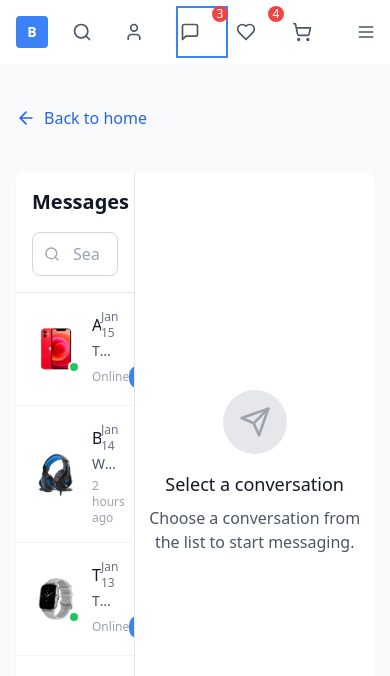
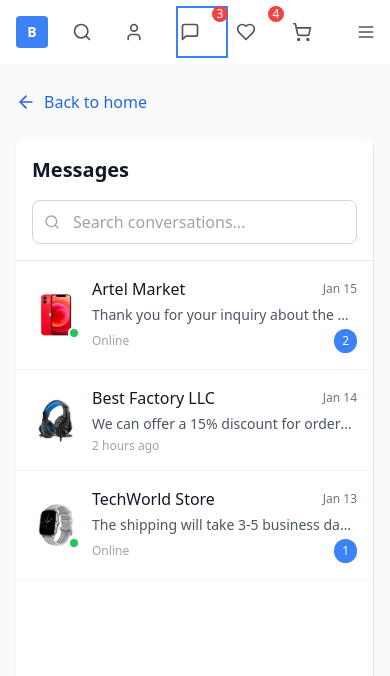
Before and after one commit to Hammad-i220628/ecommerce-fullstack-design, a React (Vite) app: page / in a window 390 px wide. Both pictures are taken after a click on the button "Messages". Shown: the top 676 px of the page. Built offline with nearby package versions, Linux system fonts and the light colour scheme.

Commit message:
Fix MessagesPage Mobile Responsiveness

```diff
--- a/src/pages/MessagesPage.tsx
+++ b/src/pages/MessagesPage.tsx
@@ -1,5 +1,5 @@
 import React, { useState } from 'react';
-import { ArrowLeft, Send, Search, MoreVertical, Phone, Video } from 'lucide-react';
+import { ArrowLeft, Send, Search, MoreVertical, Phone, Video, Menu, X } from 'lucide-react';
 import { useApp } from '../context/AppContext';
 
 interface MessagesPageProps {
@@ -11,6 +11,7 @@ const MessagesPage: React.FC<MessagesPageProps> = ({ onBackToHome }) => {
   const [selectedConversation, setSelectedConversation] = useState<string | null>(null);
   const [newMessage, setNewMessage] = useState('');
   const [searchQuery, setSearchQuery] = useState('');
+  const [showConversationsList, setShowConversationsList] = useState(true);
 
   // Mock conversations data
   const conversations = [
@@ -150,6 +151,19 @@ const MessagesPage: React.FC<MessagesPageProps> = ({ onBackToHome }) => {
     }
   };
 
+  const handleConversationSelect = (conversationId: string) => {
+    setSelectedConversation(conversationId);
+    // On mobile, hide conversations list when a conversation is selected
+    if (window.innerWidth < 1024) {
+      setShowConversationsList(false);
+    }
+  };
+
+  const handleBackToConversations = () => {
+    setShowConversationsList(true);
+    setSelectedConversation(null);
+  };
+
   const formatTime = (date: Date) => {
     return date.toLocaleTimeString('en-US', {
       hour: '2-digit',
@@ -174,8 +188,9 @@ const MessagesPage: React.FC<MessagesPageProps> = ({ onBackToHome }) => {
 
   return (
     <div className="min-h-screen bg-gray-50">
-      <div className="max-w-7xl mx-auto px-4 sm:px-6 lg:px-8 py-8">
-        <div className="flex items-center mb-8">
+      <div className="max-w-7xl mx-auto px-4 sm:px-6 lg:px-8 py-4 lg:py-8">
+        {/* Mobile Header */}
+        <div className="flex items-center justify-between mb-4 lg:mb-8">
           <button
             onClick={onBackToHome}
             className="flex items-center space-x-2 text-blue-600 hover:text-blue-800"
@@ -183,12 +198,25 @@ const MessagesPage: React.FC<MessagesPageProps> = ({ onBackToHome }) => {
             <ArrowLeft className="w-5 h-5" />
             <span>Back to home</span>
           </button>
+
+          {/* Mobile conversation toggle */}
+          {selectedConv && !showConversationsList && (
+            <button
+              onClick={handleBackToConversations}
+              className="lg:hidden flex items-center space-x-2 text-blue-600 hover:text-blue-800"
+            >
+              <Menu className="w-5 h-5" />
+              <span>Conversations</span>
+            </button>
+          )}
         </div>
 
-        <div className="bg-white rounded-lg shadow-sm overflow-hidden" style={{ height: '600px' }}>
+        <div className="bg-white rounded-lg shadow-sm overflow-hidden" style={{ height: 'calc(100vh - 200px)', minHeight: '500px' }}>
           <div className="flex h-full">
             {/* Conversations List */}
-            <div className="w-1/3 border-r border-gray-200 flex flex-col">
+            <div className={`${
+              showConversationsList ? 'flex' : 'hidden'
+            } lg:flex w-full lg:w-1/3 border-r border-gray-200 flex-col`}>
               <div className="p-4 border-b border-gray-200">
                 <h2 className="text-xl font-bold text-gray-900 mb-4">Messages</h2>
                 <div className="relative">
@@ -207,13 +235,13 @@ const MessagesPage: React.FC<MessagesPageProps> = ({ onBackToHome }) => {
                 {conversations.map((conversation) => (
                   <div
                     key={conversation.id}
-                    onClick={() => setSelectedConversation(conversation.id)}
-                    className={`p-4 border-b border-gray-100 cursor-pointer hover:bg-gray-50 ${
+                    onClick={() => handleConversationSelect(conversation.id)}
+                    className={`p-4 border-b border-gray-100 cursor-pointer hover:bg-gray-50 transition-colors ${
                       selectedConversation === conversation.id ? 'bg-blue-50 border-blue-200' : ''
                     }`}
                   >
                     <div className="flex items-center space-x-3">
-                      <div className="relative">
+                      <div className="relative flex-shrink-0">
                         <div className="w-12 h-12 bg-gray-200 rounded-full overflow-hidden">
                           <img
                             src={conversation.participant.avatar}
@@ -227,18 +255,18 @@ const MessagesPage: React.FC<MessagesPageProps> = ({ onBackToHome }) => {
                       </div>
 
                       <div className="flex-1 min-w-0">
-                        <div className="flex items-center justify-between">
+                        <div className="flex items-center justify-between mb-1">
                           <h3 className="font-medium text-gray-900 truncate">
                             {conversation.participant.name}
                           </h3>
-                          <span className="text-xs text-gray-500">
+                          <span className="text-xs text-gray-500 flex-shrink-0 ml-2">
                             {formatDate(conversation.lastMessage.timestamp)}
                           </span>
                         </div>
-                        <p className="text-sm text-gray-600 truncate">
+                        <p className="text-sm text-gray-600 truncate mb-1">
                           {conversation.lastMessage.content}
                         </p>
-                        <div className="flex items-center justify-between mt-1">
+                        <div className="flex items-center justify-between">
                           <span className="text-xs text-gray-400">
                             {conversation.participant.lastSeen}
                           </span>
@@ -256,13 +284,23 @@ const MessagesPage: React.FC<MessagesPageProps> = ({ onBackToHome }) => {
             </div>
 
             {/* Chat Area */}
-            <div className="flex-1 flex flex-col">
+            <div className={`${
+              !showConversationsList || selectedConv ? 'flex' : 'hidden'
+            } lg:flex flex-1 flex-col`}>
               {selectedConv ? (
                 <>
                   {/* Chat Header */}
                   <div className="p-4 border-b border-gray-200 flex items-center justify-between">
                     <div className="flex items-center space-x-3">
-                      <div className="relative">
+                      {/* Mobile back button */}
+                      <button
+                        onClick={handleBackToConversations}
+                        className="lg:hidden p-1 text-gray-600 hover:text-gray-800"
+                      >
+                        <ArrowLeft className="w-5 h-5" />
+                      </button>
+
+                      <div className="relative flex-shrink-0">
                         <div className="w-10 h-10 bg-gray-200 rounded-full overflow-hidden">
                           <img
                             src={selectedConv.participant.avatar}
@@ -274,21 +312,21 @@ const MessagesPage: React.FC<MessagesPageProps> = ({ onBackToHome }) => {
                           <div className="absolute bottom-0 right-0 w-3 h-3 bg-green-500 rounded-full border-2 border-white"></div>
                         )}
                       </div>
-                      <div>
-                        <h3 className="font-medium text-gray-900">{selectedConv.participant.name}</h3>
-                        <p className="text-sm text-gray-500">{selectedConv.participant.lastSeen}</p>
+                      <div className="min-w-0">
+                        <h3 className="font-medium text-gray-900 truncate">{selectedConv.participant.name}</h3>
+                        <p className="text-sm text-gray-500 truncate">{selectedConv.participant.lastSeen}</p>
                       </div>
                     </div>
 
-                    <div className="flex items-center space-x-2">
+                    <div className="flex items-center space-x-1 sm:space-x-2">
                       <button className="p-2 text-gray-400 hover:text-gray-600 rounded-full hover:bg-gray-100">
-                        <Phone className="w-5 h-5" />
+                        <Phone className="w-4 h-4 sm:w-5 sm:h-5" />
                       </button>
                       <button className="p-2 text-gray-400 hover:text-gray-600 rounded-full hover:bg-gray-100">
-                        <Video className="w-5 h-5" />
+                        <Video className="w-4 h-4 sm:w-5 sm:h-5" />
                       </button>
                       <button className="p-2 text-gray-400 hover:text-gray-600 rounded-full hover:bg-gray-100">
-                        <MoreVertical className="w-5 h-5" />
+                        <MoreVertical className="w-4 h-4 sm:w-5 sm:h-5" />
                       </button>
                     </div>
                   </div>
@@ -301,13 +339,13 @@ const MessagesPage: React.FC<MessagesPageProps> = ({ onBackToHome }) => {
                         className={`flex ${message.senderId === '1' ? 'justify-end' : 'justify-start'}`}
                       >
                         <div
-                          className={`max-w-xs lg:max-w-md px-4 py-2 rounded-lg ${
+                          className={`max-w-[85%] sm:max-w-xs lg:max-w-md px-3 sm:px-4 py-2 rounded-lg ${
                             message.senderId === '1'
                               ? 'bg-blue-500 text-white'
                               : 'bg-gray-200 text-gray-900'
                           }`}
                         >
-                          <p className="text-sm">{message.content}</p>
+                          <p className="text-sm break-words">{message.content}</p>
                           <p className={`text-xs mt-1 ${
                             message.senderId === '1' ? 'text-blue-100' : 'text-gray-500'
                           }`}>
@@ -327,26 +365,26 @@ const MessagesPage: React.FC<MessagesPageProps> = ({ onBackToHome }) => {
                         onChange={(e) => setNewMessage(e.target.value)}
                         onKeyPress={(e) => e.key === 'Enter' && handleSendMessage()}
                         placeholder="Type your message..."
-                        className="flex-1 px-4 py-2 border border-gray-300 rounded-lg focus:outline-none focus:ring-2 focus:ring-blue-500"
+                        className="flex-1 px-3 sm:px-4 py-2 border border-gray-300 rounded-lg focus:outline-none focus:ring-2 focus:ring-blue-500 text-sm sm:text-base"
                       />
                       <button
                         onClick={handleSendMessage}
                         disabled={!newMessage.trim()}
-                        className="bg-blue-500 text-white p-2 rounded-lg hover:bg-blue-600 disabled:opacity-50 disabled:cursor-not-allowed"
+                        className="bg-blue-500 text-white p-2 rounded-lg hover:bg-blue-600 disabled:opacity-50 disabled:cursor-not-allowed flex-shrink-0"
                       >
-                        <Send className="w-5 h-5" />
+                        <Send className="w-4 h-4 sm:w-5 sm:h-5" />
                       </button>
                     </div>
                   </div>
                 </>
               ) : (
-                <div className="flex-1 flex items-center justify-center">
+                <div className="flex-1 flex items-center justify-center p-4">
                   <div className="text-center">
                     <div className="w-16 h-16 bg-gray-200 rounded-full flex items-center justify-center mx-auto mb-4">
                       <Send className="w-8 h-8 text-gray-400" />
                     </div>
                     <h3 className="text-lg font-medium text-gray-900 mb-2">Select a conversation</h3>
-                    <p className="text-gray-600">Choose a conversation from the list to start messaging.</p>
+                    <p className="text-gray-600 text-center max-w-sm">Choose a conversation from the list to start messaging.</p>
                   </div>
                 </div>
               )}
```
